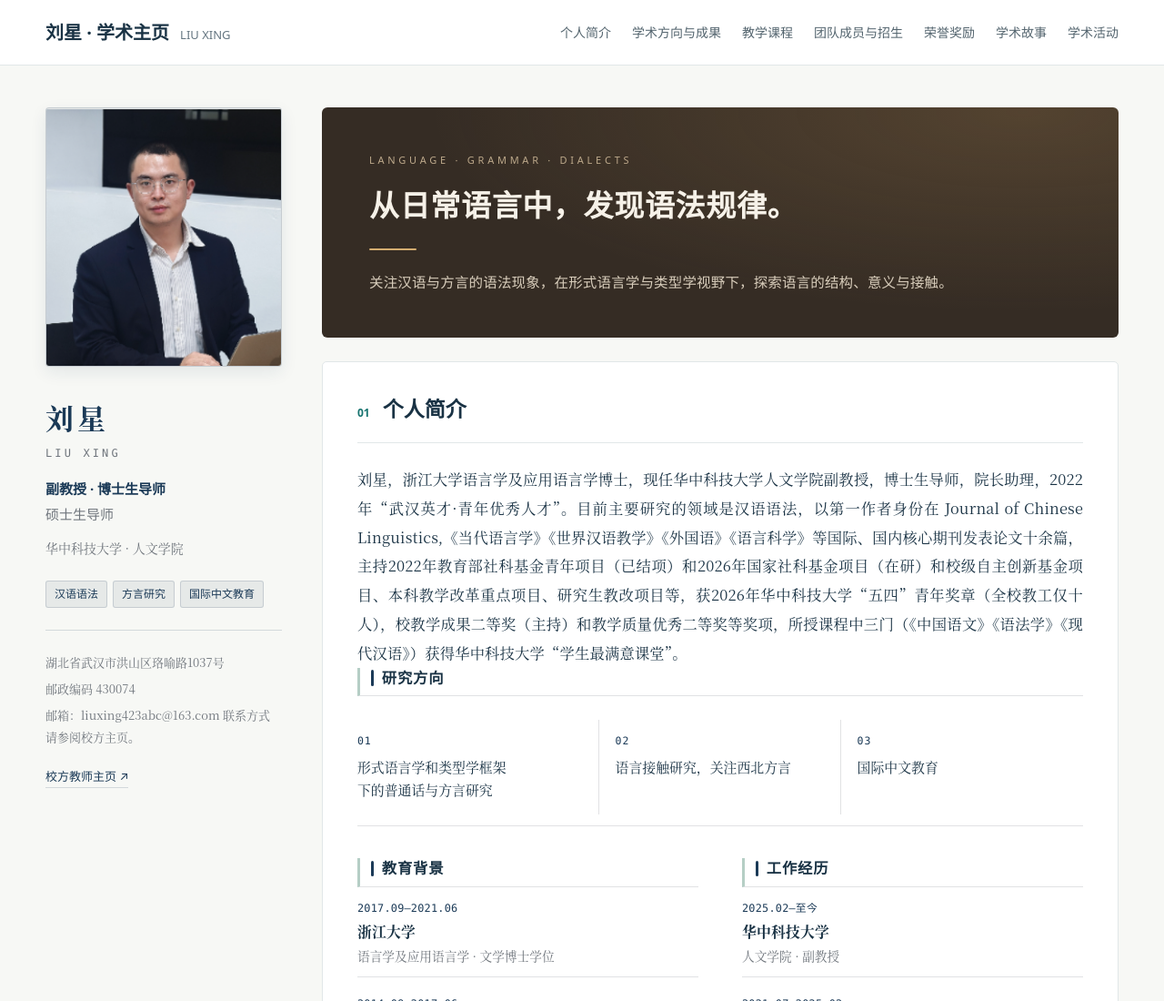
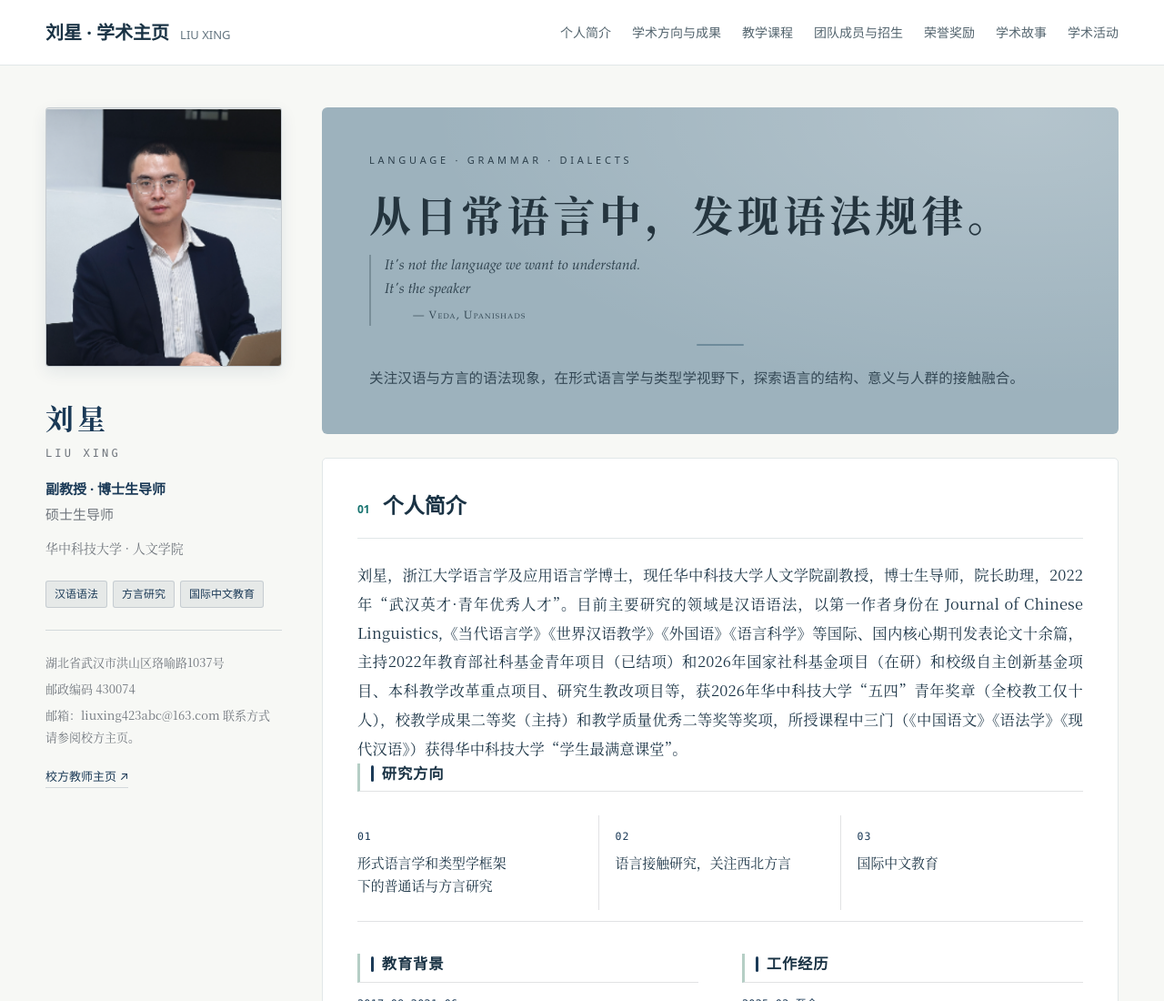
Before and after one commit to liuxing0321/liuxing0321.github.io, a plain HTML site: page index.html in a window 1280 px wide. Shown: the top 1100 px of the page at 91% size. Drawn offline with Linux system fonts and the light colour scheme.

Commit message:
Update hero.html

```diff
--- a/sections/hero.html
+++ b/sections/hero.html
@@ -3,51 +3,77 @@
   /* ===== 顶部横幅：只作用于 .hero，覆盖 site.css 中的同名规则 =====
      换色只需改 --hero-bg / --hero-glow 两个值，其余不用动。 */
   #top .hero{
-    --hero-bg:#352c24;                       /* 底色：暖炭褐。备选：更偏栗红 #3f2a22 / 更偏灰 #3a352e / 更浅 #463a2e */
-    --hero-glow:rgba(205,158,96,.20);        /* 右上角暖光 */
+    --hero-bg:#9DB2BD;                       /* 底色：雾霾蓝（莫兰迪）。备选：灰绿 #9FB3A4 / 豆沙红 #C0A19E / 燕麦 #C3B8A6 */
+    --hero-glow:rgba(255,255,255,.24);      /* 右上角柔光：亮底上提亮，不压暗文字 */
     padding:48px 52px 46px;
     background:
       radial-gradient(120% 140% at 88% 2%, var(--hero-glow) 0%, rgba(0,0,0,0) 62%),
       var(--hero-bg);
-    color:#f2ebe0;
+    color:#24343E;
     border-radius:6px;
   }
   #top .hero .eyebrow{
-    font-size:11px; font-weight:500; letter-spacing:.34em; color:#bda98b;
+    font-size:11px; font-weight:500; letter-spacing:.34em; color:#2E414D;
   }
   #top .hero h1{
-    margin:18px 0 0;
-    font-size:33px; font-weight:600; line-height:1.36; letter-spacing:.02em;
-    color:#f6f1e8;
+    margin:18px 0 4px;
+    font-family:"Songti SC","Noto Serif CJK SC","Source Han Serif SC",STSong,"SimSun",serif;
+    font-size:46px; font-weight:600; line-height:1.34; letter-spacing:.1em;
+    color:#24343E;
     text-wrap:balance;   /* 窄屏换行时两行等长，不留“律。”这样的孤字 */
   }
+  /* 英文题记：衬线斜体 + 左侧细线，作为中文标题的延伸 */
+  #top .hero .hero-quote{
+    margin:14px 0 0; padding:0 0 0 15px; max-width:100%; width:fit-content;
+    border-left:2px solid rgba(46,65,77,.32);
+  }
+  #top .hero .hero-quote p{
+    margin:0; max-width:46em;
+    font-family:"Iowan Old Style","Baskerville","Palatino Linotype",Georgia,"Times New Roman",serif;
+    font-size:15.5px; font-style:italic; line-height:1.65; letter-spacing:.005em;
+    color:#2E414D; text-wrap:pretty;
+  }
+  #top .hero .hero-quote cite{
+    display:block; margin:5px 0 0 2.6em;
+    font-family:"Iowan Old Style","Baskerville","Palatino Linotype",Georgia,"Times New Roman",serif;
+    font-size:12px; font-style:normal; font-variant:small-caps;
+    letter-spacing:.1em; color:#344855; white-space:nowrap;
+  }
   #top .hero .bar{
-    width:52px; height:2px; margin:24px 0 20px;
-    background:#d3ac70; border-radius:1px;
+    width:52px; height:2px; margin:20px auto;
+    background:#6E8B9B; border-radius:1px;
   }
   #top .hero p{
-    max-width:42em; margin:0;
+    max-width:52em; margin:0 auto;
     font-size:15.5px; line-height:1.95; letter-spacing:.01em;
-    color:#d8cdbb;
+    color:#344855;
+    text-align:left;     /* 段落内部保持左对齐，整块在蓝框内居中 */
     text-wrap:balance;   /* 万一需要换行，两行长度均衡，不留孤字 */
   }
 
   @media (max-width:1000px){
     #top .hero{padding:40px 38px 38px;}
-    #top .hero h1{font-size:30px;}
+    #top .hero h1{font-size:38px;}
   }
   @media (max-width:740px){
     #top .hero{padding:30px 24px 28px; border-radius:5px;}
-    #top .hero h1{font-size:21px; line-height:1.5; margin-top:14px;}
+    #top .hero h1{font-size:23px; line-height:1.55; margin-top:14px; letter-spacing:.06em;}
     #top .hero .bar{margin:18px 0 16px; width:44px;}
     #top .hero p{font-size:14px; line-height:1.9;}
     #top .hero .eyebrow{letter-spacing:.26em;}
+    #top .hero .hero-quote{margin-top:12px; padding-left:12px;}
+    #top .hero .hero-quote p{font-size:14px; line-height:1.7;}
+    #top .hero .hero-quote cite{font-size:11.5px; margin-top:5px;}
   }
 </style>
 
 <div class="hero">
   <div class="eyebrow">LANGUAGE · GRAMMAR · DIALECTS</div>
   <h1>从日常语言中，发现语法规律。</h1>
+  <blockquote class="hero-quote">
+    <p>It's not the language we want to understand.<br>It's the speaker</p>
+    <cite>— Veda, Upanishads</cite>
+  </blockquote>
   <div class="bar"></div>
-  <p>关注汉语与方言的语法现象，在形式语言学与类型学视野下，探索语言的结构、意义与接触。</p>
+  <p>关注汉语与方言的语法现象，在形式语言学与类型学视野下，探索语言的结构、意义与人群的接触融合。</p>
 </div>
```
